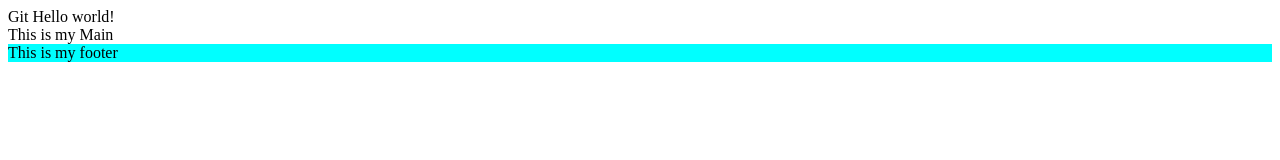
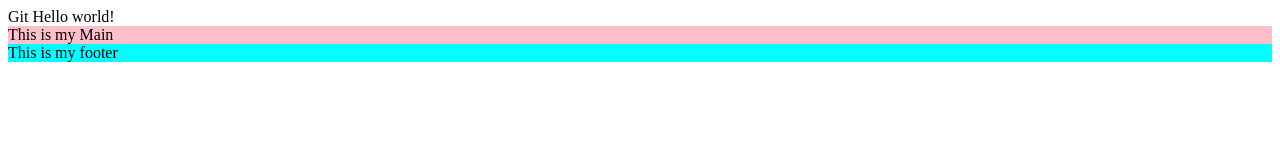
Before and after one commit to Malinedesire/git-test, a plain HTML site: page index.html in a window 1280 px wide. Drawn offline with Linux system fonts and the light colour scheme.

Commit message:
Styling main

```diff
--- a/css/style.css
+++ b/css/style.css
@@ -1,3 +1,7 @@
 footer {
     background-color: aqua;
 }
+
+main {
+    background-color: pink;
+}
```
